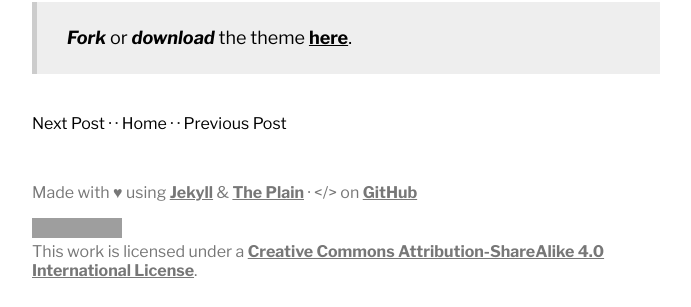
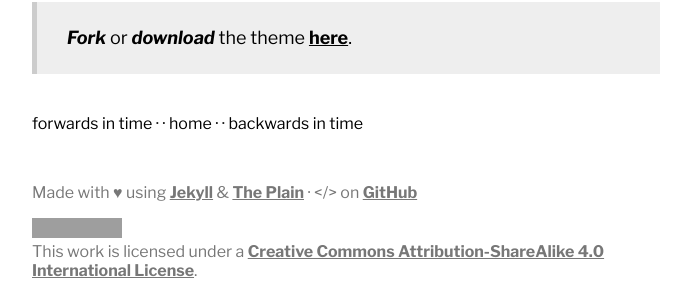
Before and after one commit to emersongoo/emersongoo.github.io, a Jekyll site: the page built from _posts/2015-09-09-download-this-theme.md, in a window 1280 px wide, cut to the strip 382-689 px from the top of the page. Shown: the whole strip, without its empty margins (18-709 px from the left). Built offline with Jekyll 4.4.1, drawn with Linux system fonts in a browser that asks for light colours; grey boxes are pictures that could not be loaded.

Commit message:
change nav

```diff
--- a/_layouts/post.html
+++ b/_layouts/post.html
@@ -25,12 +25,12 @@ layout: default
 
 <div class="page-navigation">
 	{% if page.next.url %}
-    <a class="next" href="{{page.next.url}}" title="NEXT: {{page.next.title}}">Next Post</a>
+    <a class="next" href="{{page.next.url}}" title="NEXT: {{page.next.title}}">forwards in time</a>
 		<span> &middot; &middot; </span>
   {% endif %}
-		<a class="home" href="{{site.baseurl}}/" title="Back to Homepage">Home</a>
+		<a class="home" href="{{site.baseurl}}/" title="Back to Homepage">home</a>
   {% if page.previous.url %}
 		<span> &middot; &middot; </span>
-    <a class="prev" href="{{page.previous.url}}" title="PREV: {{page.previous.title}}">Previous Post</a>
+    <a class="prev" href="{{page.previous.url}}" title="PREV: {{page.previous.title}}">backwards in time</a>
   {% endif %}
 </div>
```
